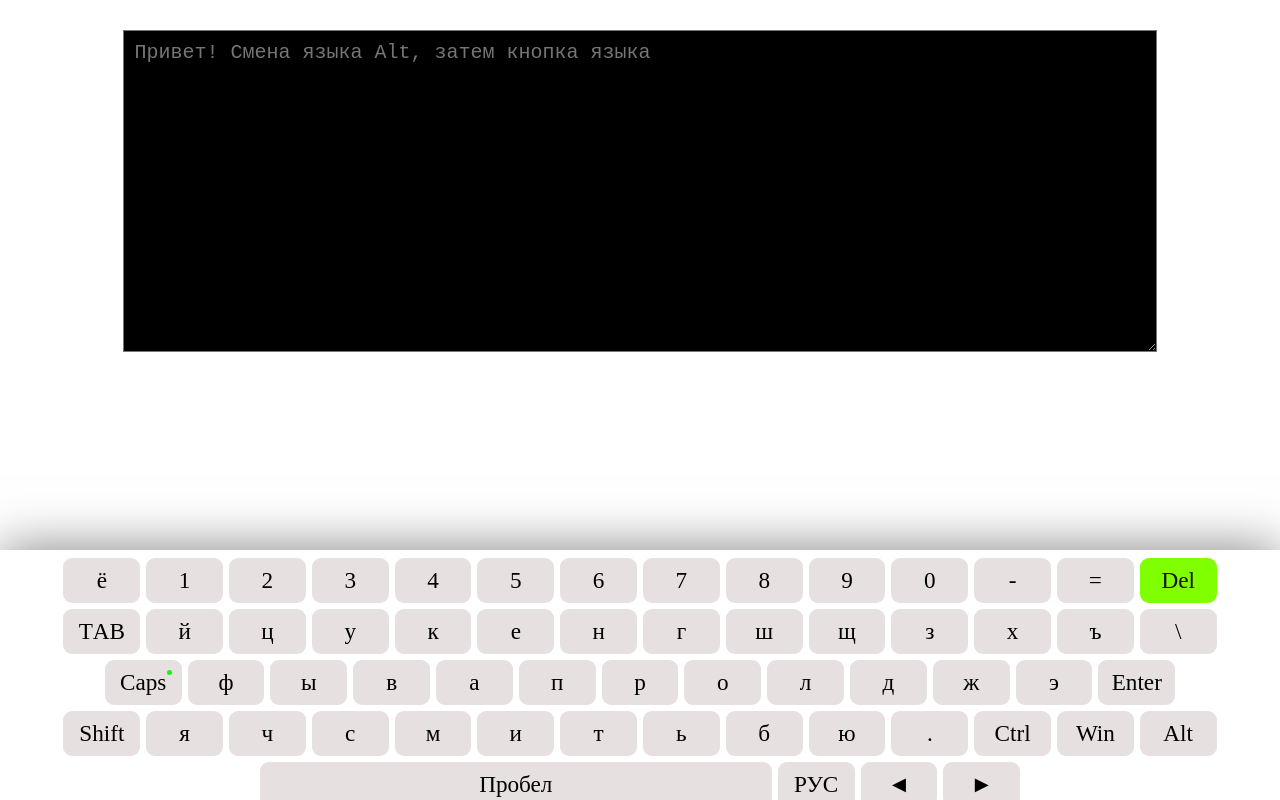
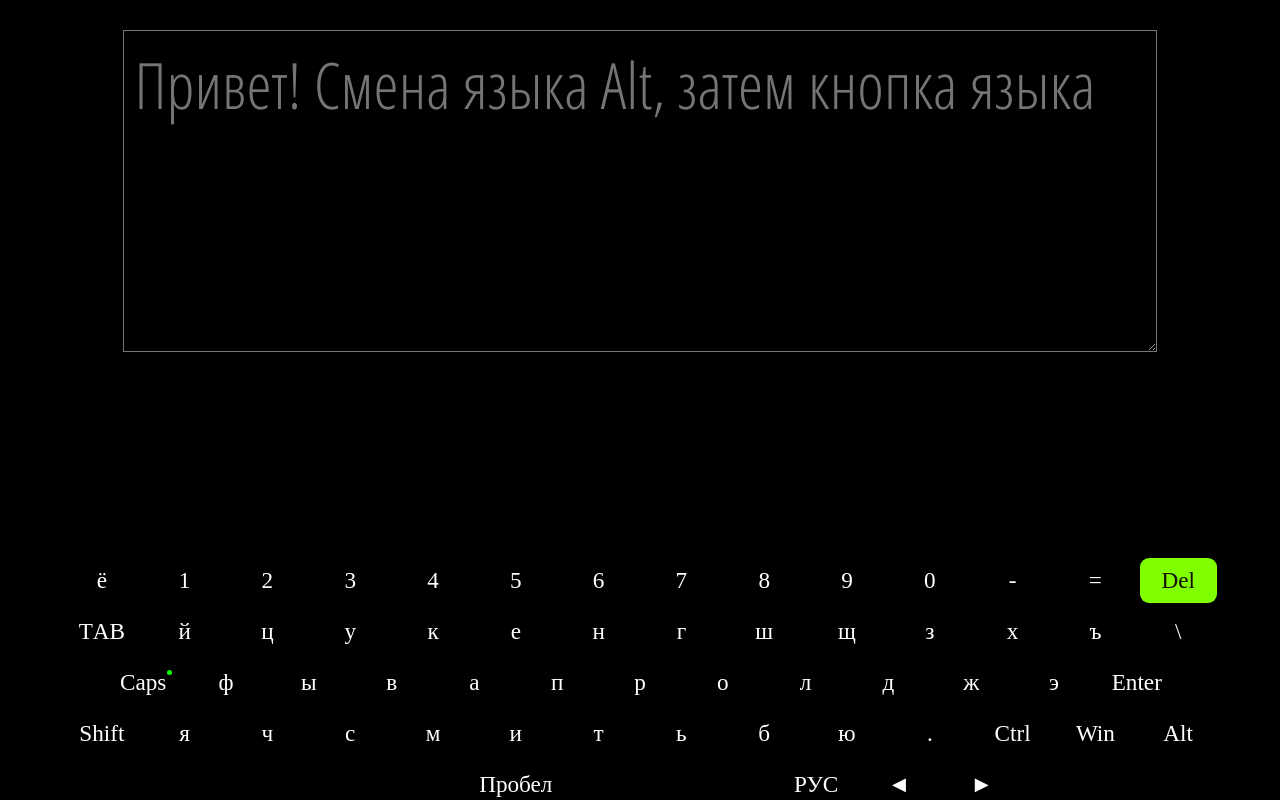
Before and after one commit to sakhan-s/virtual-keyboard, a plain HTML site: page index.html in a window 1280 px wide. Drawn offline with Linux system fonts and the light colour scheme.

Commit message:
feat: change font

```diff
--- a/index.html
+++ b/index.html
@@ -6,6 +6,7 @@
     <meta charset="utf-8">
     <link rel="shortcut icon" href="/assets/favicon.ico">
     <link href="https://fonts.googleapis.com/icon?family=Material+Icons" rel="stylesheet">
+    <link href="https://fonts.googleapis.com/css2?family=Open+Sans+Condensed:wght@300&display=swap" rel="stylesheet">
     <link rel="stylesheet" href="style.css">
 </head>
 
--- a/style.css
+++ b/style.css
@@ -1,5 +1,5 @@
 body {
-    background: rgba(168, 24, 24, 0);
+    background: rgb(0, 0, 0);
     max-height: 1000px;
 }
 
@@ -8,11 +8,12 @@ body {
     width: 80%;
     margin: 30px auto;
     padding: 10px;
-    font-size: 20px;
+    font-size: 4rem;
     height: calc(100vh - 500px);
     min-height: 300px;
     background: rgb(0, 0, 0);
     color: rgb(151, 108, 29);
+    font-family: 'Open Sans Condensed', sans-serif;
 }
 
 .black {
@@ -47,8 +48,8 @@ body {
     margin: 3px;
     border-radius: 9px;
     border: none;
-    background: rgb(231, 224, 224);
-    color: #000000;
+    background: rgb(0, 0, 0);
+    color: #ffffff;
     font-size: 1.45rem;
     outline: none;
     cursor: pointer;
@@ -64,6 +65,12 @@ body {
 .keyboard__key:hover {
     background: rgb(0, 0, 0);
     color: yellow;
+}
+
+.keyboard__key:active {
+    background: rgb(0, 0, 0);
+    color: rgb(255, 255, 255);
+    font-size: 3rem;
 }
 
 .keyboard__key--wide {
```
